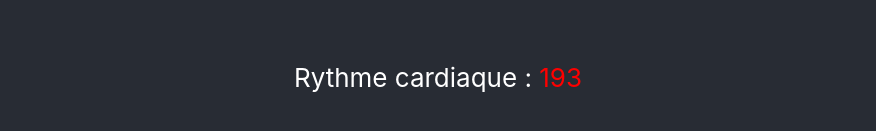
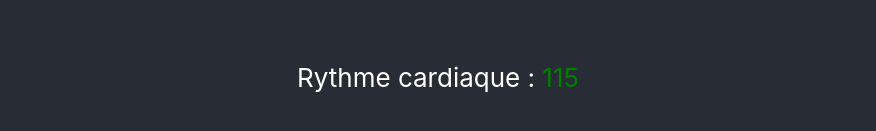
Before and after one commit to MarieCagnasso/TPIOT_react_v2, a React (Create React App) app: page / in a window 1280 px wide. Shown: the part 549-680 px from the top of the page, without its empty margins (202-1078 px from the left). Built offline with nearby package versions, Linux system fonts and the light colour scheme.

Commit message:
react enregistrement data.

```diff
--- a/src/App.js
+++ b/src/App.js
@@ -7,13 +7,17 @@ function random() {
     return Math.floor(Math.random() * 160) + 40;
 }
 function App() {
-    const [bpm, setBpm] = useState(0);
+    const [bpms, setBpm] = useState([50]);
 
     useEffect(() => {
         setInterval(() => {
-            setBpm(random);
+            setBpm((prev) =>{
+                return [...prev, random()]
+            });
         }, 1000);
     }, []);
+
+    const bpm = bpms[bpms.length - 1 ];
 
     return (
     <div className="App">
```
